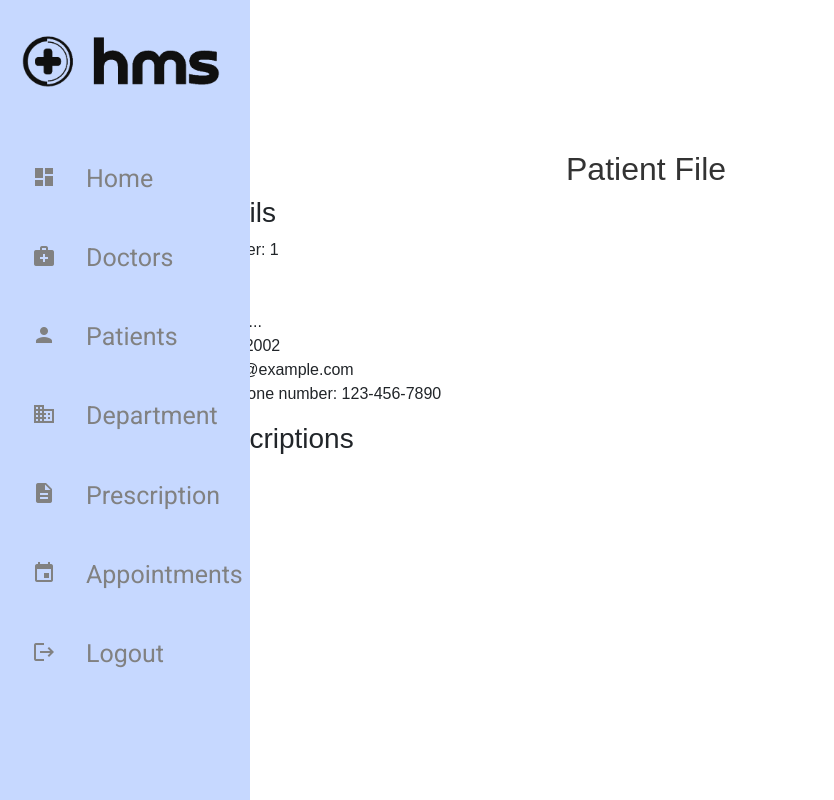
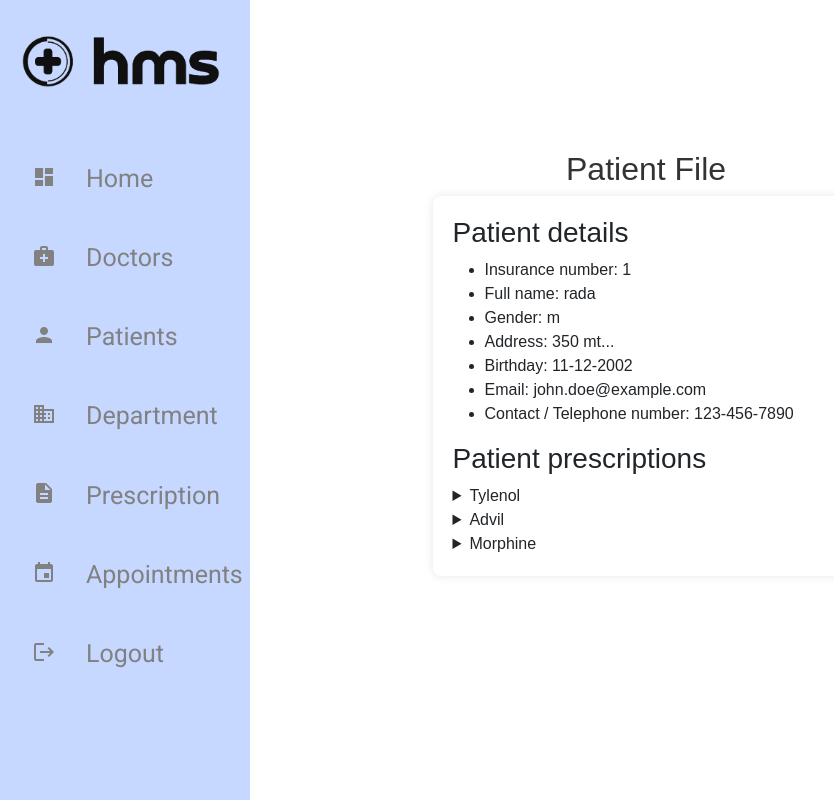
Before and after one commit to fredjkhar/hospital-managment-system, an Angular app in the folder frontend/: page /patients/view-patient/1 in a window 1280 px wide. Shown: the whole page, without its empty margins (0-834 px from the left). Built offline with nearby package versions, Linux system fonts and the light colour scheme; no server answers.

Commit message:
HMS-52 pretty'd up the view patient file page

```diff
--- a/frontend/src/app/Components/patients/view-patient/view-patient.component.css
+++ b/frontend/src/app/Components/patients/view-patient/view-patient.component.css
@@ -1,5 +1,6 @@
 body {
     font-family: Arial, sans-serif;
+
   }
 
   h2 {
@@ -7,3 +8,14 @@ body {
     margin-left: 40%;
     margin-top: -650px;
   }
+
+  .file-container {
+    max-width: 500px;
+    margin-left: auto;
+    margin-right: auto;
+    margin-bottom: 100px;
+    background-color: #fff;
+    padding: 20px;
+    border-radius: 8px;
+    box-shadow: 0 0 10px rgba(0, 0, 0, 0.1);
+  }
--- a/frontend/src/app/Components/patients/view-patient/view-patient.component.html
+++ b/frontend/src/app/Components/patients/view-patient/view-patient.component.html
@@ -1,6 +1,6 @@
 <body>
     <h2>Patient File</h2>
-    <div>
+    <div class="file-container">
         <h3>Patient details</h3>
         <ul>
             <li>Insurance number: {{ patient.id }}</li>
```
